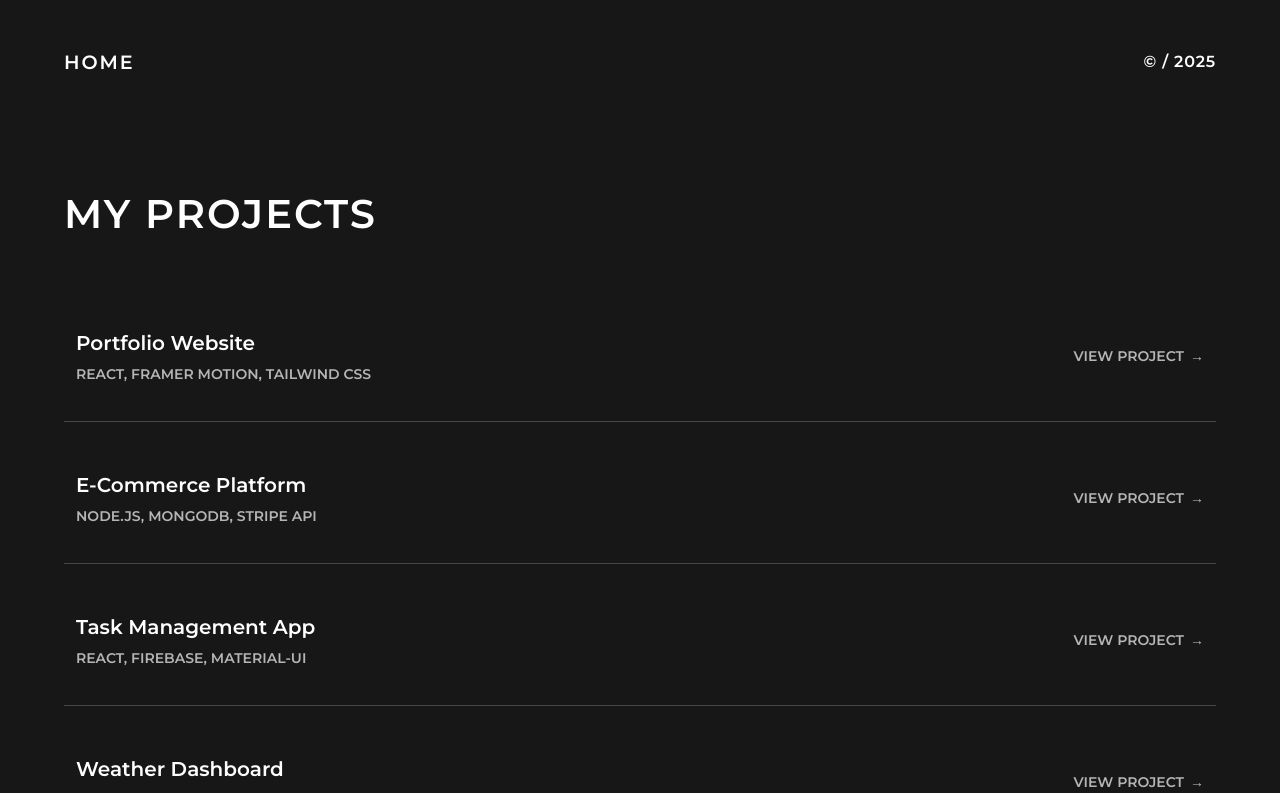
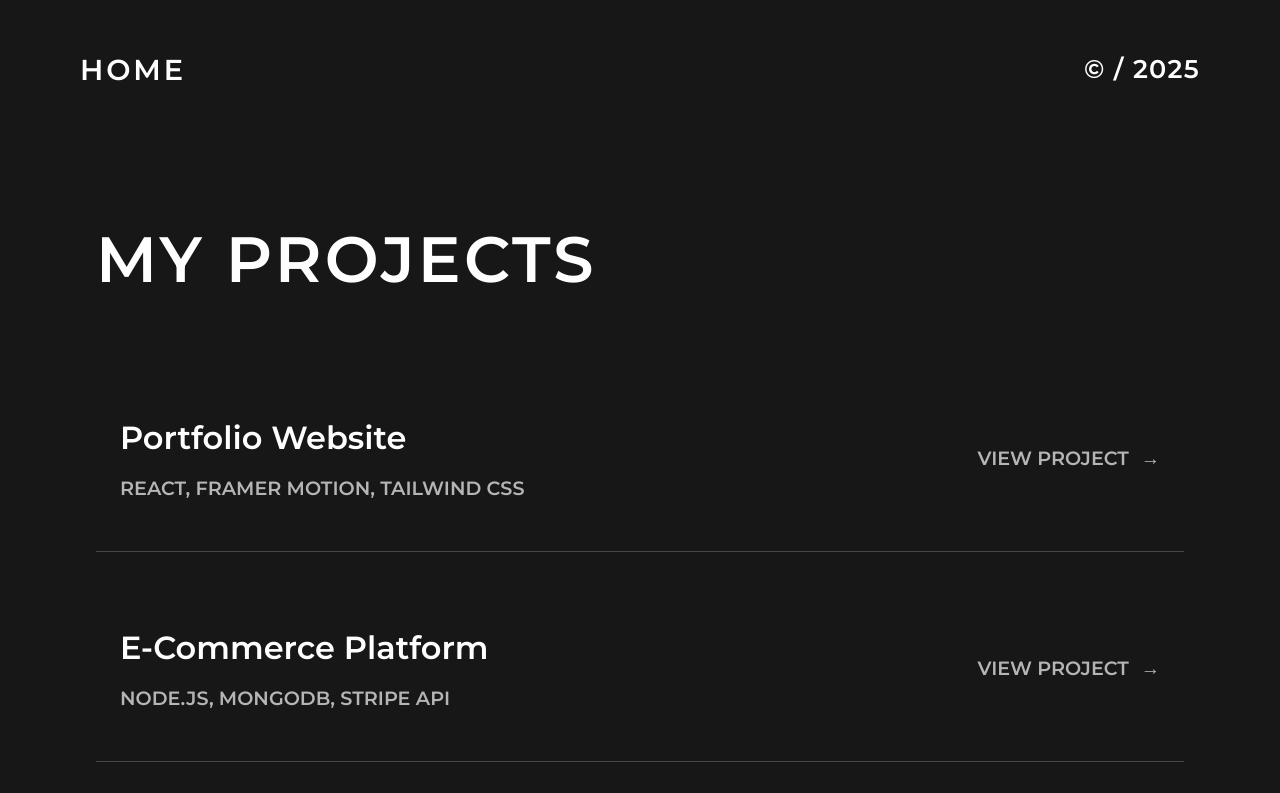
Before and after one commit to sutha06/portfolio-website, a React (Vite) app: page /projects in a window 1280 px wide. Shown: the top 793 px of the page. Built offline with nearby package versions, Linux system fonts and the light colour scheme.

Commit message:
some changes made

```diff
--- a/src/components/NavBar.css
+++ b/src/components/NavBar.css
@@ -6,7 +6,7 @@
   display: flex;
   justify-content: space-between;
   align-items: center;
-  padding: 3rem 4rem;
+  padding: 3rem 5rem;
   z-index: 1000;
   background: transparent;
   max-width: 100%;
@@ -25,7 +25,7 @@
 .home-link {
   color: #fefefe;
   text-decoration: none;
-  font-size: 1.2rem;
+  font-size: 1.8rem;
   font-weight: 500;
   font-family: "Montserrat", sans-serif;
   letter-spacing: 0.1em;
@@ -37,7 +37,7 @@
 }
 
 .navbar-logo img {
-  height: 80px;
+  height: 120px;
   width: auto;
   object-fit: contain;
   transition: all 0.3s ease;
@@ -51,7 +51,7 @@
 .navbar-links {
   display: flex;
   align-items: center;
-  gap: 3rem;
+  gap: 4rem;
   position: absolute;
   left: 50%;
   transform: translateX(-50%);
@@ -60,7 +60,7 @@
 .nav-link {
   color: #b5b5b5;
   text-decoration: none;
-  font-size: 0.9rem;
+  font-size: 1.5rem;
   font-weight: 500;
   font-family: "Montserrat", sans-serif;
   letter-spacing: 0.1em;
@@ -78,7 +78,7 @@
 
 .navbar-copyright span {
   color: #fefefe;
-  font-size: 1rem;
+  font-size: 1.6rem;
   font-weight: 300;
   font-family: "Montserrat", sans-serif;
   letter-spacing: 0.05em;
--- a/src/pages/About.jsx
+++ b/src/pages/About.jsx
@@ -35,7 +35,7 @@ const About = () => {
       <div
         style={{
           marginLeft: "50%",
-          padding: "4rem",
+          padding: "6rem 5rem",
           color: "#fefefe",
           position: "relative",
           zIndex: 2,
@@ -52,11 +52,12 @@ const About = () => {
         >
           <p
             style={{
-              fontSize: "0.9rem",
+              fontSize: "1.1rem",
               letterSpacing: "0.2em",
-              marginBottom: "2rem",
+              marginBottom: "3rem",
               textAlign: "right",
               color: "#b5b5b5",
+              fontFamily: "Montserrat, sans-serif",
             }}
           >
             ABOUT ME
@@ -64,22 +65,25 @@ const About = () => {
 
           <h1
             style={{
-              fontSize: "3.5rem",
+              fontSize: "5rem",
               fontFamily: "Montserrat, sans-serif",
               fontWeight: "600",
-              marginBottom: "2rem",
+              marginBottom: "3rem",
               color: "#fefefe",
+              lineHeight: "1.2",
             }}
           >
-            Suthakaran Siva
+            SUTHAKARAN
+            <br />
+            SIVA
           </h1>
 
           <p
             style={{
-              fontSize: "1.1rem",
+              fontSize: "1.3rem",
               lineHeight: "1.8",
               fontFamily: "Montserrat, sans-serif",
-              marginBottom: "2rem",
+              marginBottom: "3rem",
               color: "#fefefe",
             }}
           >
@@ -139,11 +143,12 @@ const CertificationsCarousel = () => {
     <div style={{ marginTop: "4rem", paddingBottom: "4rem" }}>
       <h2
         style={{
-          fontSize: "2rem",
+          fontSize: "2.5rem",
           fontWeight: "500",
           marginBottom: "3rem",
           textAlign: "left",
           color: "#fefefe",
+          fontFamily: "Montserrat, sans-serif",
         }}
       >
         CERTIFICATIONS
@@ -264,11 +269,12 @@ const CertificationCard = ({
       />
       <h4
         style={{
-          fontSize: "1.3rem",
+          fontSize: "1.5rem",
           fontWeight: "500",
           textAlign: "center",
           margin: 0,
           color: "#fefefe",
+          fontFamily: "Montserrat, sans-serif",
         }}
       >
         {title}
@@ -285,8 +291,9 @@ const CertificationCard = ({
           style={{
             padding: "0.5rem 1rem",
             borderRadius: "20px",
-            fontSize: "0.9rem",
+            fontSize: "1rem",
             fontWeight: "500",
+            fontFamily: "Montserrat, sans-serif",
             background:
               status === "Completed"
                 ? "rgba(34, 197, 94, 0.2)"
@@ -296,7 +303,15 @@ const CertificationCard = ({
         >
           {status}
         </span>
-        <span style={{ fontSize: "0.9rem", color: "#b5b5b5" }}>{date}</span>
+        <span
+          style={{
+            fontSize: "1rem",
+            color: "#b5b5b5",
+            fontFamily: "Montserrat, sans-serif",
+          }}
+        >
+          {date}
+        </span>
       </div>
     </motion.div>
   );
--- a/src/pages/Projects.jsx
+++ b/src/pages/Projects.jsx
@@ -60,19 +60,19 @@ const Projects = () => {
 
       <section
         style={{
-          maxWidth: "1280px",
+          maxWidth: "1600px",
           margin: "0 auto",
-          padding: "12rem 4rem 4rem 4rem",
+          padding: "14rem 6rem 6rem 6rem",
           color: "#fefefe",
           minHeight: "200vh",
         }}
       >
         <h1
           style={{
-            fontSize: "2.5rem",
+            fontSize: "4rem",
             fontWeight: "900",
             textTransform: "uppercase",
-            marginBottom: "5rem",
+            marginBottom: "6rem",
             fontFamily: "Montserrat, sans-serif",
             letterSpacing: "0.05em",
             color: "#fefefe",
@@ -85,13 +85,13 @@ const Projects = () => {
           <div
             key={index}
             style={{
-              marginBottom: "2.25rem",
+              marginBottom: "3rem",
               display: "flex",
               alignItems: "center",
               justifyContent: "space-between",
               borderBottom: "1px solid rgba(181, 181, 181, 0.3)",
-              padding: "0.75rem",
-              paddingBottom: "2.25rem",
+              padding: "1.5rem",
+              paddingBottom: "3rem",
               cursor: "pointer",
               transition: "all 0.3s ease",
             }}
@@ -109,8 +109,8 @@ const Projects = () => {
             <div>
               <p
                 style={{
-                  fontSize: "1.25rem",
-                  marginBottom: "0.375rem",
+                  fontSize: "2rem",
+                  marginBottom: "0.75rem",
                   fontFamily: "Montserrat, sans-serif",
                   fontWeight: "400",
                   color: "#fefefe",
@@ -120,7 +120,7 @@ const Projects = () => {
               </p>
               <p
                 style={{
-                  fontSize: "0.875rem",
+                  fontSize: "1.2rem",
                   textTransform: "uppercase",
                   color: "#b5b5b5",
                   fontFamily: "Montserrat, sans-serif",
@@ -136,9 +136,9 @@ const Projects = () => {
               style={{
                 display: "flex",
                 alignItems: "center",
-                gap: "0.375rem",
+                gap: "0.75rem",
                 textAlign: "right",
-                fontSize: "0.875rem",
+                fontSize: "1.2rem",
                 textTransform: "uppercase",
                 color: "#b5b5b5",
                 textDecoration: "none",
```
